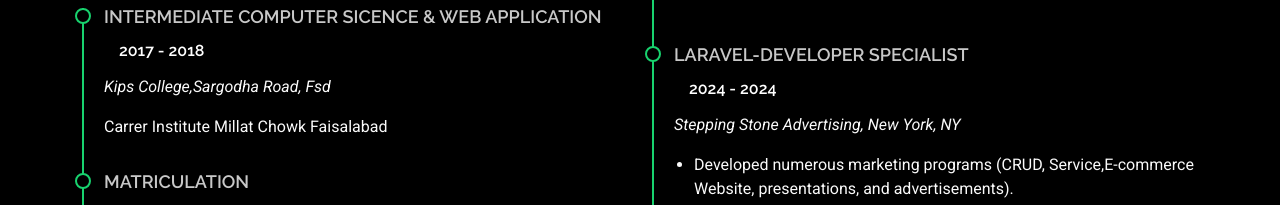
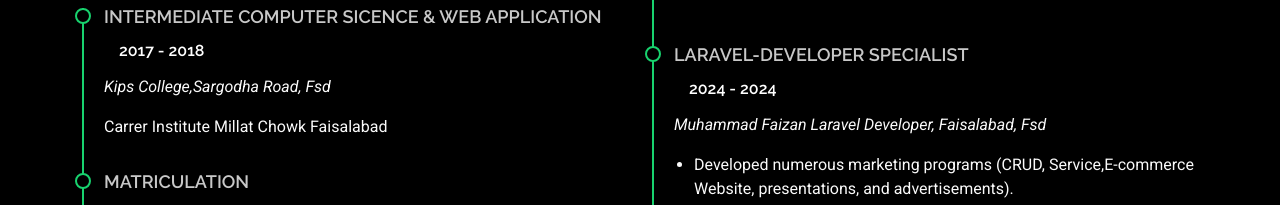
Before and after one commit to MuhammadFaizan955/portfolio-faizan, a plain HTML site: page index.html in a window 1280 px wide. Shown: the part 3259-3464 px from the top of the page. Drawn offline with Linux system fonts and the light colour scheme.

Commit message:
Update index.html

```diff
--- a/index.html
+++ b/index.html
@@ -592,7 +592,7 @@
             <div class="resume-item">
               <h4>Laravel-Developer specialist</h4>
               <h5>2024 - 2024</h5>
-              <p><em>Stepping Stone Advertising, New York, NY</em></p>
+              <p><em>Muhammad Faizan Laravel Developer, Faisalabad, Fsd</em></p>
               <ul>
                 <li>Developed numerous marketing programs (CRUD, Service,E-commerce Website, presentations, and advertisements).</li>
                 <li>Managed up to 5 projects or tasks at a given time while under pressure</li>
```
